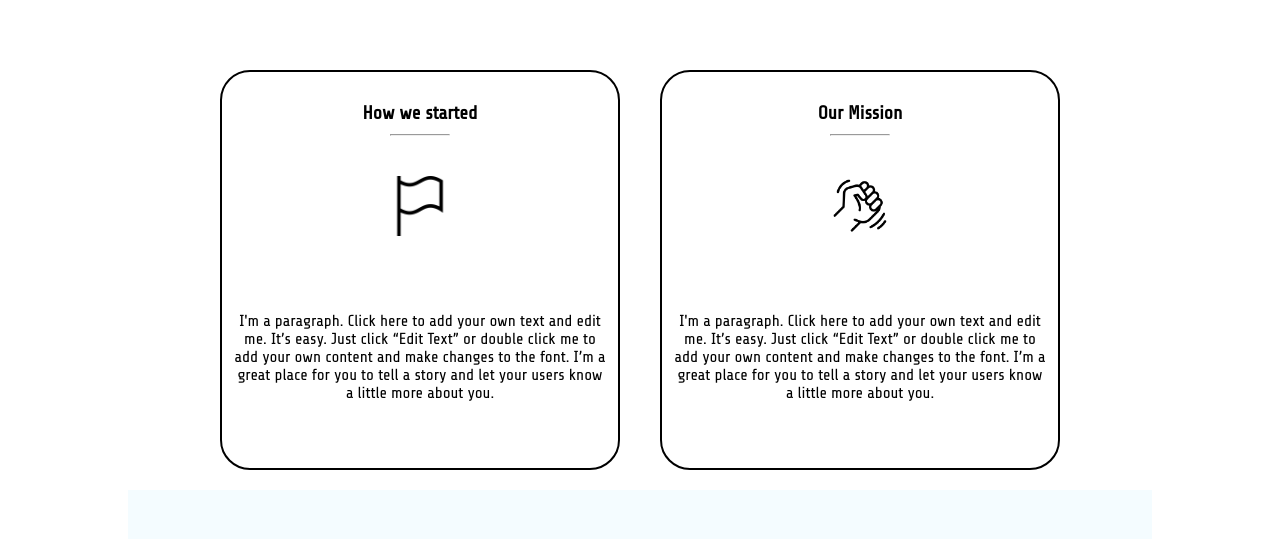
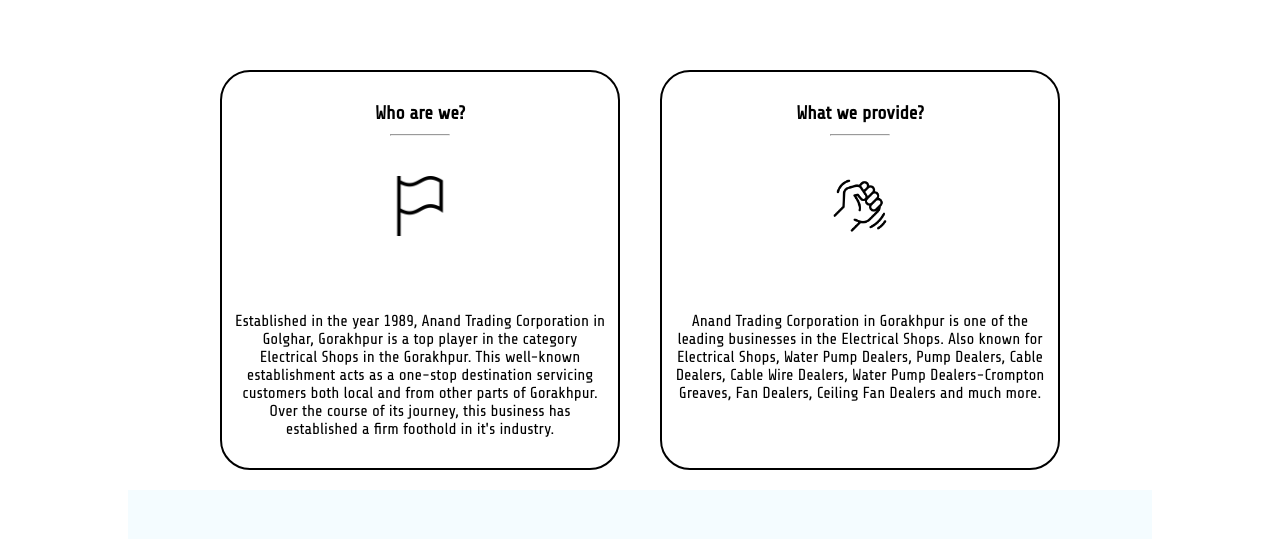
Before and after one commit to raghav1482/ATC, a plain HTML site: page main/aboutus.html in a window 1280 px wide. Shown: the part 261-800 px from the top of the page. Drawn offline with Linux system fonts and the light colour scheme.

Commit message:
about us updates

```diff
--- a/main/aboutus.html
+++ b/main/aboutus.html
@@ -40,18 +40,20 @@
         <hr style="width:140px ;margin: auto;"/>
         <div class="abtxtcon">
             <div class="abtxt">
-                <h3>How we started</h3>
+                <h3>Who are we?</h3>
                 <hr style="width:60px ; margin: auto;"/>
                 <img src="../images/flag.png"/>
-                <p>I'm a paragraph. Click here to add your own text and edit me.
-                    It’s easy. Just click “Edit Text” or double click me to add your own content and make changes to the font. I’m a great place for you to tell a story and let your users know a little more about you.</p>
+				<div>
+                <p>Established in the year 1989, Anand Trading Corporation in Golghar, Gorakhpur is a top player in the category Electrical Shops in the Gorakhpur. This
+					well-known establishment acts as a one-stop destination servicing customers both local and from other parts of Gorakhpur. Over the course of its
+					journey, this business has established a firm foothold in it's industry.</p></div>
             </div>
             <div class="abtxt">
-                <h3>Our Mission</h3>
+                <h3>What we provide?</h3>
                 <hr style="width:60px ; margin: auto;"/>
                 <img src="../images/fist.png"/>
-                <p>I'm a paragraph. Click here to add your own text and edit me.
-                    It’s easy. Just click “Edit Text” or double click me to add your own content and make changes to the font. I’m a great place for you to tell a story and let your users know a little more about you.</p>
+                <div><p>Anand Trading Corporation in Gorakhpur is one of the leading businesses in the Electrical Shops. Also known for Electrical Shops, Water Pump Dealers,
+					Pump Dealers, Cable Dealers, Cable Wire Dealers, Water Pump Dealers-Crompton Greaves, Fan Dealers, Ceiling Fan Dealers and much more.</p></div>
             </div>
 
 			<div class="responsive-container-block outer-container">
@@ -175,7 +177,6 @@
 			<a href="#"><i class="fa fa-facebook"></i></a>
 			<a href="#"><i class="fa fa-twitter"></i></a>
 			<a href="#"><i class="fa fa-linkedin"></i></a>
-			<a href="#"><i class="fa fa-github"></i></a>
 
 		</div>
 
--- a/style/style.css
+++ b/style/style.css
@@ -60,6 +60,12 @@ height: 400px;
 border: 2px solid black;
 border-radius: 30px;
 margin: 20px;
+overflow: hidden;
+}
+
+.abtxt div{
+  height: 200px;
+  overflow: scroll;
 }
 .abtxt img{
   margin: 40px auto;
```
Also changed, not shown: index.html (+0 -1 lines), main/contact.html (+0 -1 lines), main/products.html (+0 -1 lines).
